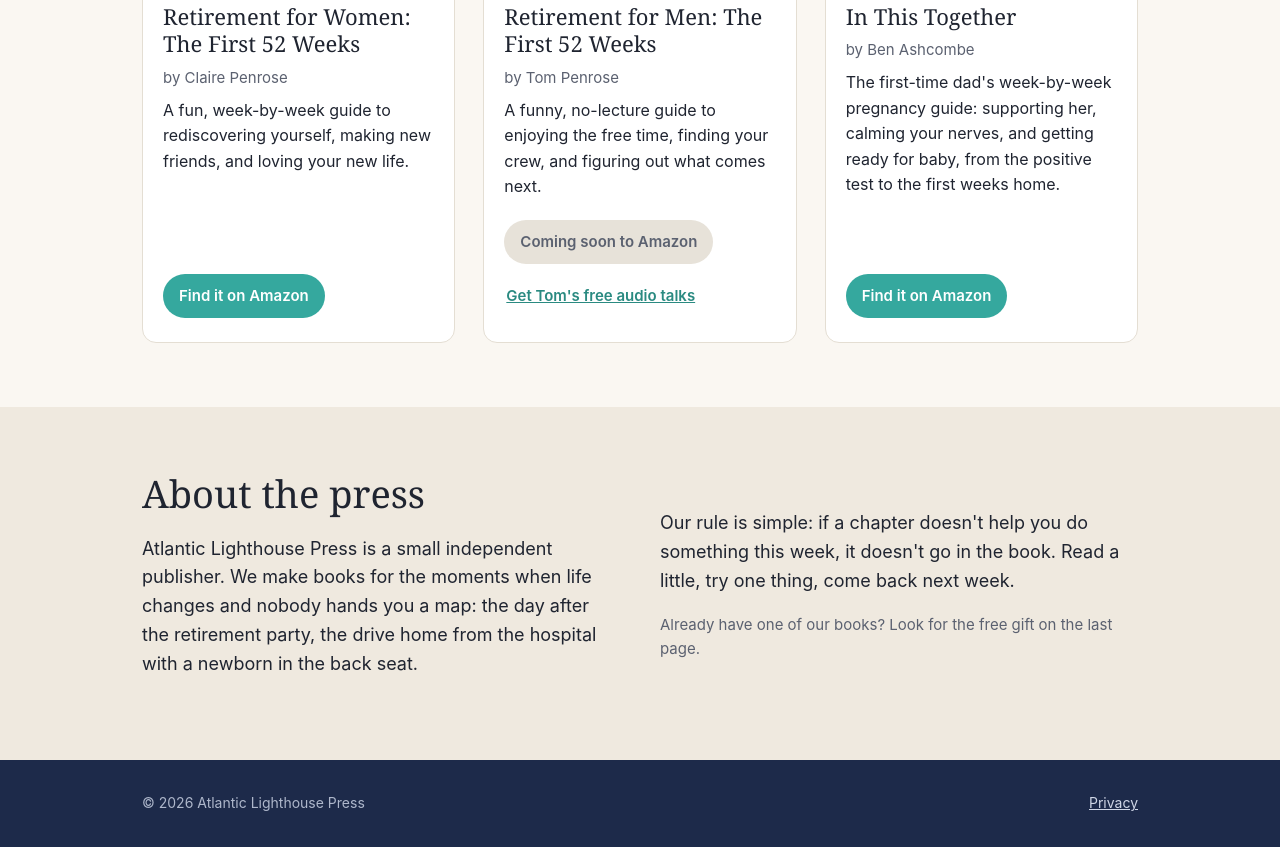
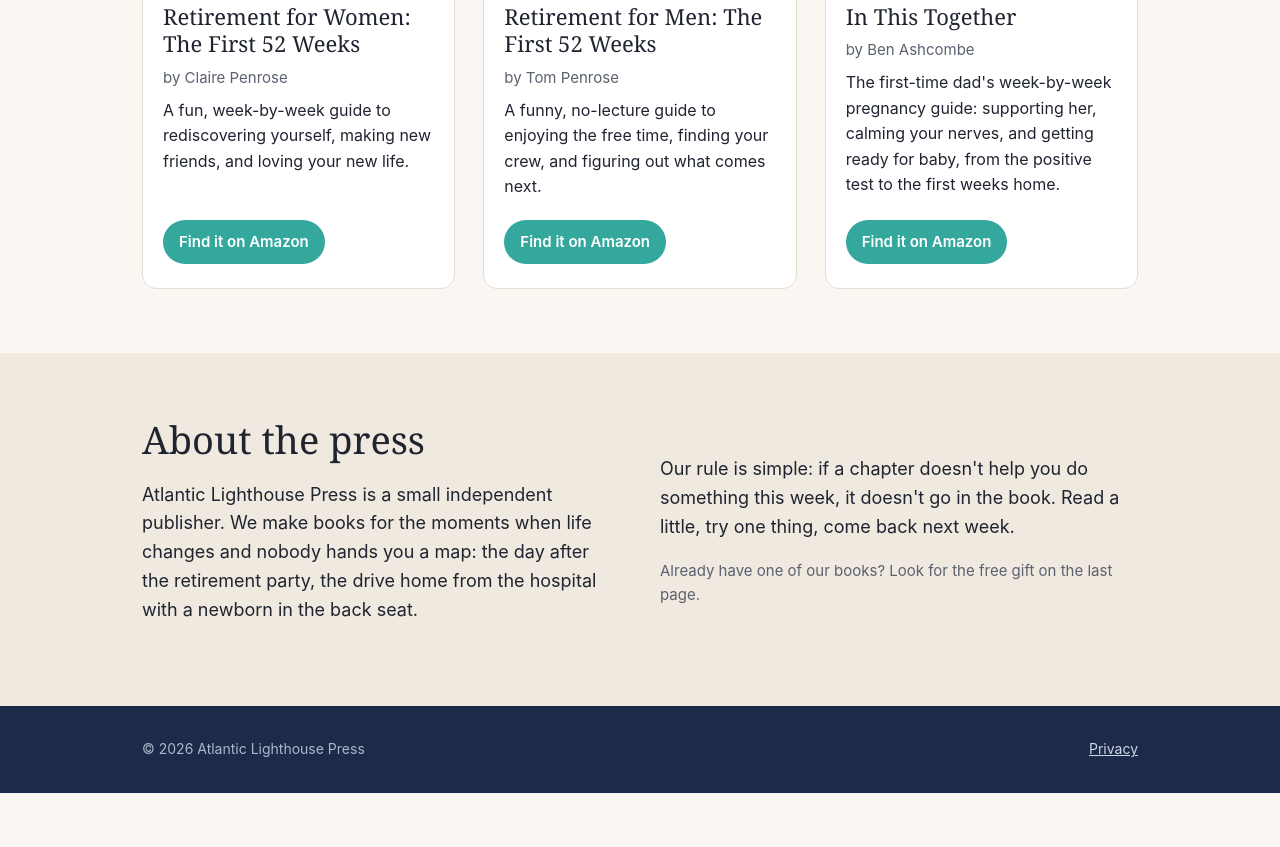
Before and after one commit to carlosottobcn/alpbooks.com, a plain HTML site: page index.html in a window 1280 px wide. Shown: the part 1241-2088 px from the top of the page. After the commit the page ends 2034 px from the top, so only its background shows below. Drawn offline with Linux system fonts and the light colour scheme.

Commit message:
Tom's book is live: link to Amazon

```diff
--- a/index.html
+++ b/index.html
@@ -56,8 +56,7 @@
           <p class="by">by Tom Penrose</p>
           <p>A funny, no-lecture guide to enjoying the free time, finding your crew, and figuring out what comes next.</p>
           <div class="actions">
-            <span class="btn soon">Coming soon to Amazon</span>
-            <a class="link" href="tom/">Get Tom's free audio talks</a>
+            <a class="btn" href="https://www.amazon.com/dp/B0HS6W9FQ2" rel="noopener">Find it on Amazon</a>
           </div>
         </div>
       </article>
```
